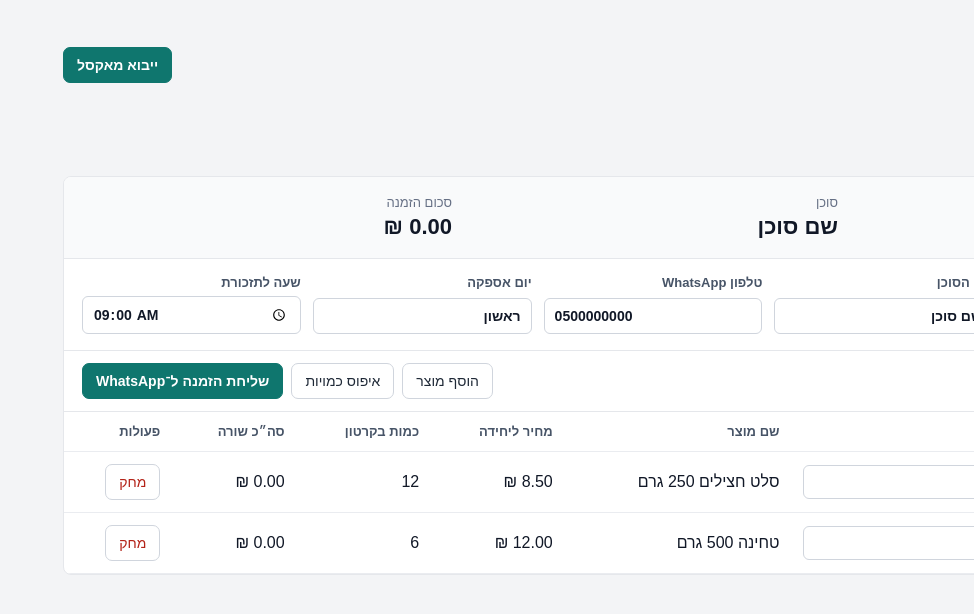
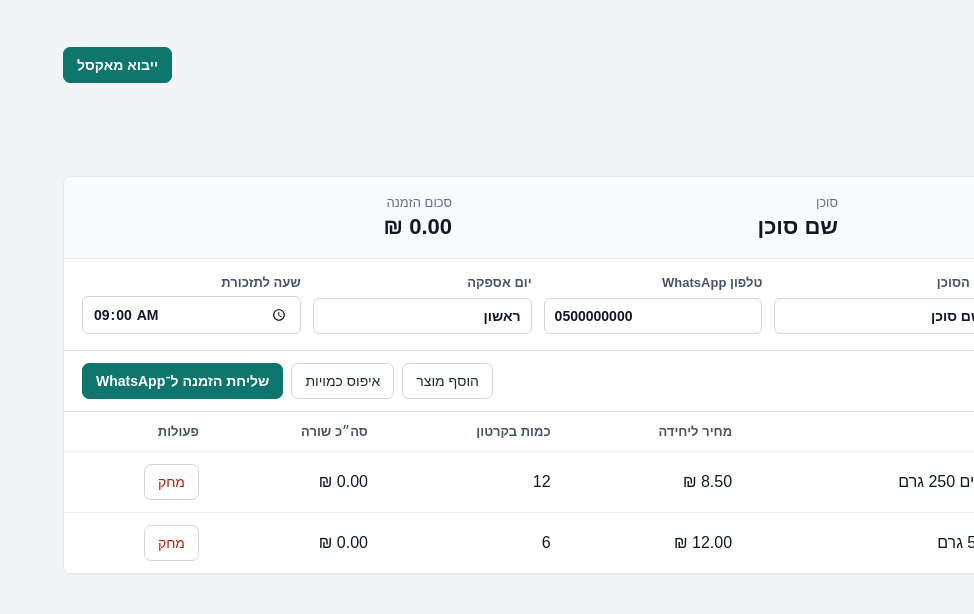
Before and after one commit to ihevron/supplier-orders-app, a React (Vite) app: page / in a window 1280 px wide. Shown: the top 614 px of the page, without its empty margins (306-1280 px from the left). Built offline with nearby package versions, Linux system fonts and the light colour scheme.

Commit message:
Style product modal and desktop drag handle

```diff
--- a/src/App.css
+++ b/src/App.css
@@ -23,6 +23,13 @@ h1 {
   color: #111827;
   font-size: 34px;
   line-height: 1.2;
+}
+
+h2 {
+  color: #111827;
+  font-size: 22px;
+  line-height: 1.2;
+  margin: 0;
 }
 
 button,
@@ -128,22 +135,12 @@ button:disabled {
   font-size: 22px;
 }
 
-.supplier-details,
-.add-product-form {
+.supplier-details {
   display: grid;
+  grid-template-columns: repeat(5, minmax(130px, 1fr));
   gap: 12px;
   border-bottom: 1px solid #e5e7eb;
   padding: 16px 18px;
-}
-
-.supplier-details {
-  grid-template-columns: repeat(5, minmax(130px, 1fr));
-}
-
-.add-product-form {
-  grid-template-columns: minmax(220px, 2fr) minmax(120px, 1fr) minmax(120px, 1fr) auto;
-  align-items: end;
-  background: #fcfcfd;
 }
 
 .supplier-details label,
@@ -172,7 +169,7 @@ button:disabled {
 table {
   width: 100%;
   border-collapse: collapse;
-  min-width: 900px;
+  min-width: 920px;
 }
 
 th,
@@ -191,8 +188,12 @@ th {
   white-space: nowrap;
 }
 
-td:first-child,
-th:first-child {
+.drag-column {
+  width: 44px;
+}
+
+td:nth-child(2),
+th:nth-child(2) {
   width: 140px;
 }
 
@@ -215,23 +216,24 @@ select:focus {
   outline: 3px solid rgba(15, 118, 110, 0.16);
 }
 
-.product-name-cell,
-.row-actions {
+.drag-handle {
   align-items: center;
-  display: flex;
-  gap: 8px;
+  cursor: grab;
+  display: grid;
+  grid-template-columns: repeat(3, 4px);
+  gap: 3px;
+  justify-content: center;
+  margin-inline: auto;
+  padding: 5px;
+  width: 26px;
 }
 
-.drag-handle {
-  border: 1px solid #d0d5dd;
-  border-radius: 6px;
-  color: #475467;
-  cursor: grab;
-  flex: 0 0 auto;
-  font-size: 12px;
-  line-height: 1;
-  padding: 6px 8px;
-  user-select: none;
+.drag-handle span {
+  background: #667085;
+  border-radius: 50%;
+  display: block;
+  height: 4px;
+  width: 4px;
 }
 
 .dragging-row {
@@ -247,17 +249,55 @@ select:focus {
   border-color: #fda29b;
 }
 
-.mobile-delete {
-  display: none;
+.modal-backdrop {
+  align-items: center;
+  background: rgba(17, 24, 39, 0.42);
+  display: flex;
+  inset: 0;
+  justify-content: center;
+  padding: 18px;
+  position: fixed;
+  z-index: 10;
+}
+
+.modal {
+  background: #ffffff;
+  border-radius: 8px;
+  box-shadow: 0 20px 40px rgba(17, 24, 39, 0.22);
+  max-width: 520px;
+  overflow: hidden;
+  width: 100%;
+}
+
+.modal-header {
+  align-items: center;
+  border-bottom: 1px solid #e5e7eb;
+  display: flex;
+  justify-content: space-between;
+  gap: 12px;
+  padding: 18px;
+}
+
+.icon-button {
+  padding: 7px 10px;
+}
+
+.add-product-form {
+  display: grid;
+  gap: 14px;
+  padding: 18px;
+}
+
+.modal-actions {
+  display: flex;
+  gap: 8px;
+  justify-content: flex-end;
+  margin-top: 4px;
 }
 
 @media (max-width: 900px) {
   .supplier-details,
   .supplier-summary {
-    grid-template-columns: 1fr 1fr;
-  }
-
-  .add-product-form {
     grid-template-columns: 1fr 1fr;
   }
 }
@@ -269,8 +309,7 @@ select:focus {
   }
 
   .app-header,
-  .supplier-summary,
-  .add-product-form {
+  .supplier-summary {
     grid-template-columns: 1fr;
   }
 
@@ -293,16 +332,11 @@ select:focus {
     font-size: 18px;
   }
 
-  .add-product-form {
-    padding: 14px;
-  }
-
   .actions-bar {
     justify-content: stretch;
   }
 
-  .actions-bar button,
-  .add-product-form button {
+  .actions-bar button {
     width: 100%;
   }
 
@@ -320,23 +354,22 @@ select:focus {
     padding: 10px 8px;
   }
 
-  td:first-child,
-  th:first-child {
+  td:nth-child(2),
+  th:nth-child(2) {
     width: 96px;
   }
 
-  .product-name-cell {
-    align-items: flex-start;
-    flex-direction: column;
+  .modal {
+    max-height: calc(100vh - 36px);
+    overflow-y: auto;
   }
 
-  .mobile-delete {
-    display: inline-flex;
+  .modal-actions {
+    flex-direction: column-reverse;
   }
 
-  .drag-handle {
-    cursor: grab;
-    padding: 5px 7px;
+  .modal-actions button {
+    width: 100%;
   }
 
   h1 {
```
